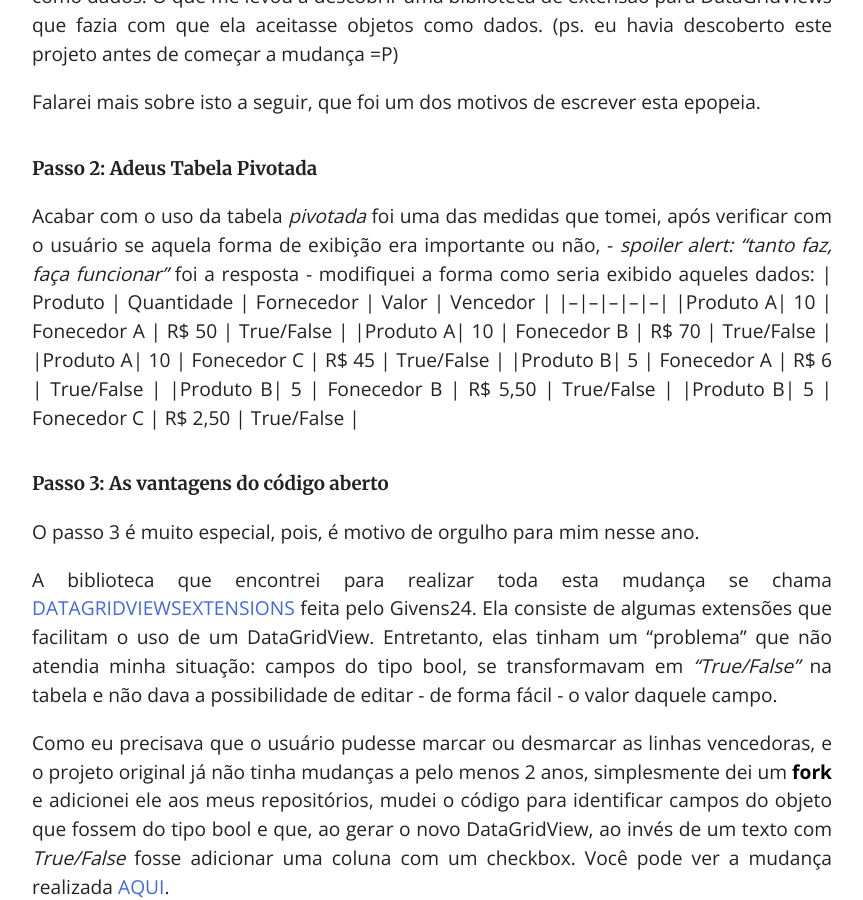
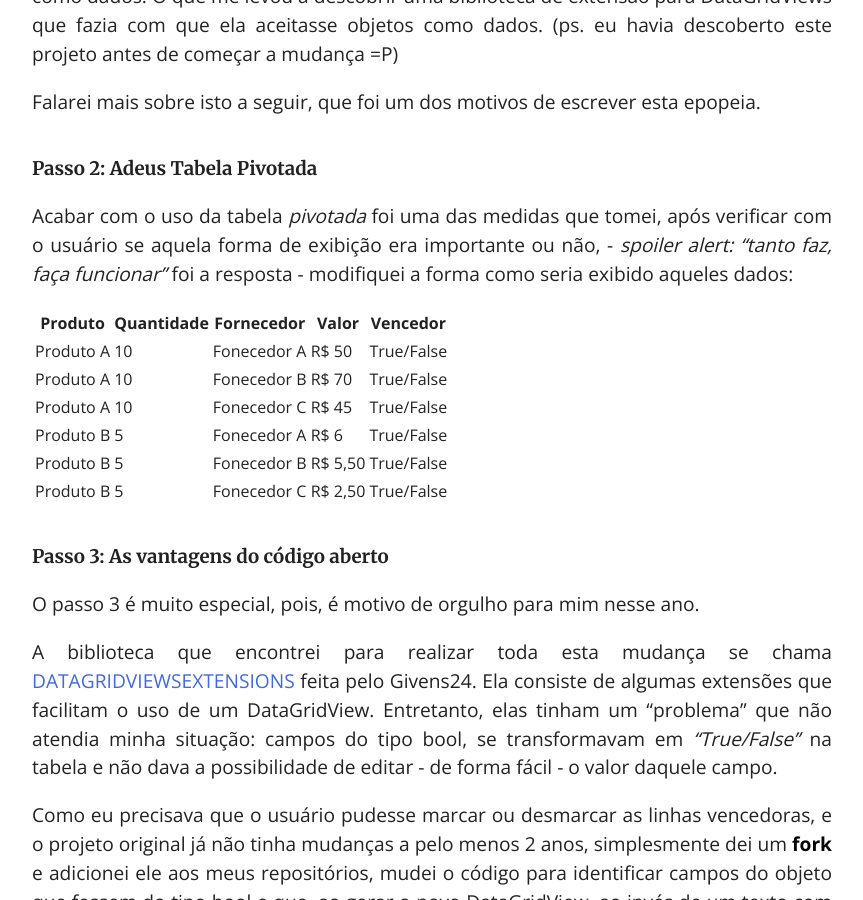
Before and after one commit to tassan/tassan.github.io, a Jekyll site: the page built from _posts/2018-11-08-evitando-fadiga.md, in a window 1280 px wide and 900 px high, scrolled down 2433 px. Shown: the whole window, without its empty margins (208-1071 px from the left). Built offline with Jekyll 4.4.1, drawn with Linux system fonts in a browser that asks for light colours; nearby versions of some CDN libraries; our own code applies the rules of GitHub Pages for plain Markdown files; comment, search, counter and statistics services are not loaded; some of the changed text lies outside the part shown.

```diff
--- a/_posts/2018-11-08-evitando-fadiga.md
+++ b/_posts/2018-11-08-evitando-fadiga.md
@@ -8,7 +8,7 @@ Att."
 
 No meu caso, X = A legenda de um DataGridView (aka tabela no windows form) não estava funcionando. A principio o problema parecia simples:
 
-Uma tabela com dados *pivotada**, exibindo colunas que representam fornecedores, linhas para cada produto e os seus valores:
+Uma tabela com dados *pivotada*, exibindo colunas que representam fornecedores, linhas para cada produto e os seus valores:
 
 | Produto  | Quantidade | Fornecedor A | Fornecedor B| Fornecedor C |
 |--|--|--|--|--|
@@ -25,7 +25,7 @@ Esta tabela deveria funcionar da seguinte forma:
 
 Explicado o funcionamento, vamos ao problema que encontrei; o código que preenchia esta tabela simplesmente **não funcionava** de acordo com o que era proposto.
 
-Apesar das boas intenções do programador anterior, o DataGridView padrão do Windows Forms, não dava um suporte adequado à forma com que ele deseja expor os dados - usando uma tabela *pivotada**. Sendo assim, o  código fazia o seguinte:
+Apesar das boas intenções do programador anterior, o DataGridView padrão do Windows Forms, não dava um suporte adequado à forma com que ele deseja expor os dados - usando uma tabela *pivotada*. Sendo assim, o  código fazia o seguinte:
 
  1. Buscava os dados do SQL
  2. Criava um DataTable personalizado
@@ -68,6 +68,7 @@ Falarei mais sobre isto a seguir, que foi um dos motivos de escrever esta epopei
 ### Passo 2: Adeus Tabela Pivotada
 
 Acabar com o uso da tabela *pivotada* foi uma das medidas que tomei,  após verificar com o usuário se aquela forma de exibição era importante ou não, - *spoiler alert: "tanto faz, faça funcionar"* foi a resposta - modifiquei a forma como seria exibido aqueles dados:
+
 | Produto | Quantidade | Fornecedor | Valor | Vencedor |
 |--|--|--|--|--|
 |Produto A| 10 | Fonecedor A | R$ 50 | True/False |
@@ -76,6 +77,7 @@ Acabar com o uso da tabela *pivotada* foi uma das medidas que tomei,  após veri
 |Produto B| 5 | Fonecedor A | R$ 6 | True/False |
 |Produto B| 5 | Fonecedor B | R$ 5,50 | True/False |
 |Produto B| 5 | Fonecedor C | R$ 2,50 | True/False |
+
 
 ### Passo 3: As vantagens do código aberto
 
```
